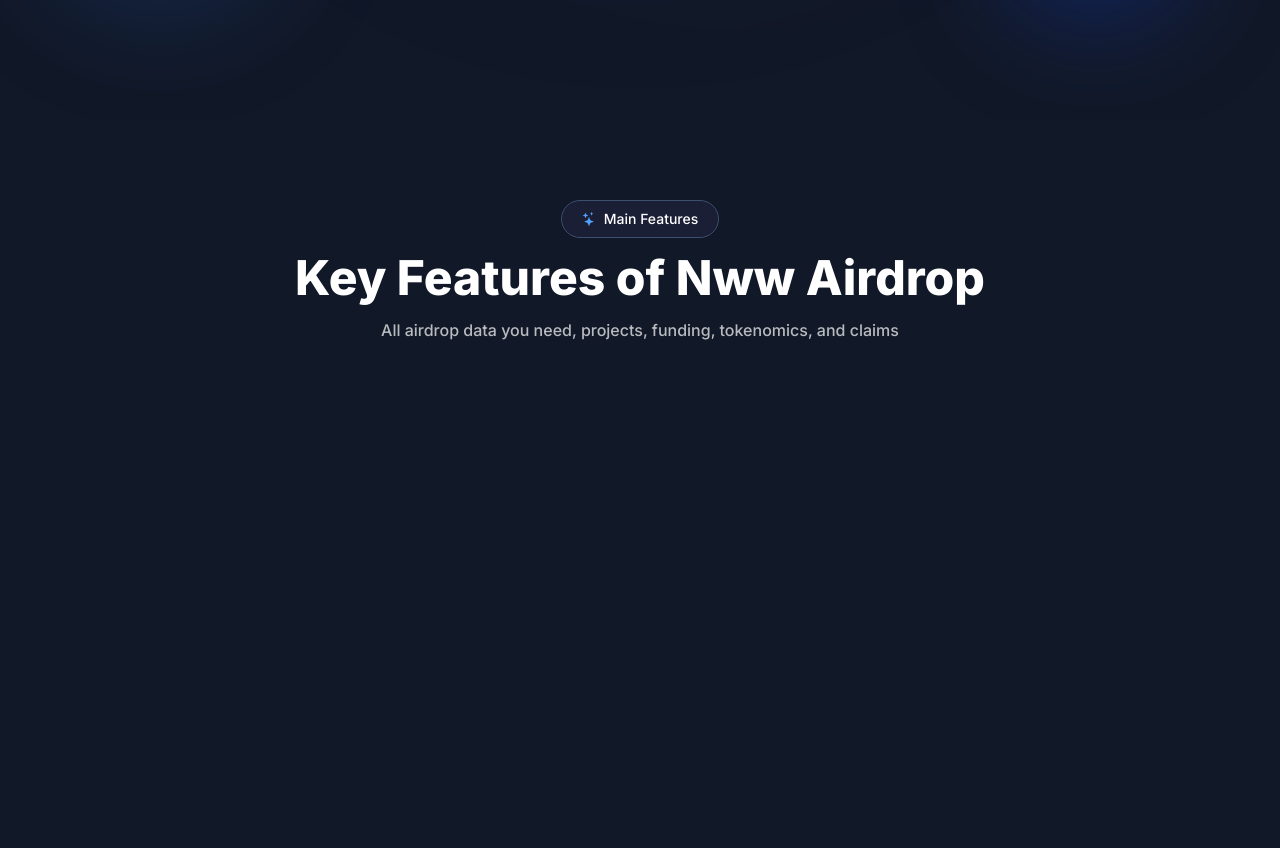
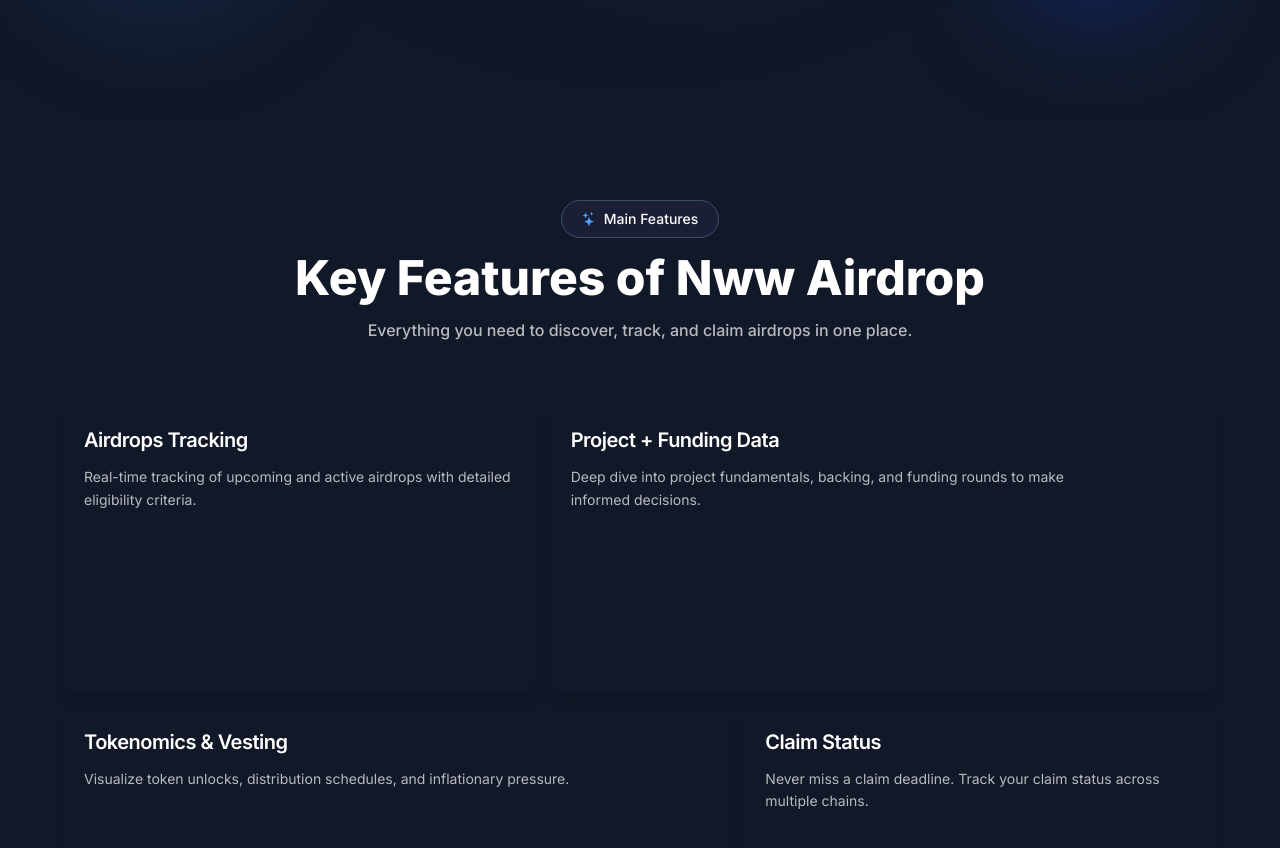
Before and after one commit to nekowawolf/airdropv3-src, a Next.js app: page / in a window 1280 px wide. Shown: the part 680-1528 px from the top of the page. Before the commit the page ends 1166 px from the top, so only its background shows below. Built offline with nearby package versions, Linux system fonts and the light colour scheme.

Commit message:
feat: add grid card features

```diff
--- a/src/components/Features.tsx
+++ b/src/components/Features.tsx
@@ -4,25 +4,83 @@ import { BsStars } from "react-icons/bs";
 
 export default function Features() {
   return (
-    <section className="relative py-20">
-      <div className="relative z-10 mb-16 text-center">
+    <section className="relative py-20 overflow-hidden">
+      <div className="relative z-10 container mx-auto px-4 text-center">
 
-        {/* SUBTITLE BADGE */}
+        {/* Badge */}
         <span className="relative mb-4 inline-flex items-center gap-2 rounded-full px-5 py-2 text-sm font-medium glass-card">
           <BsStars className="text-blue-400" />
           <span className="text-fill-color">Main Features</span>
         </span>
 
-        {/* TITLE */}
+        {/* Title */}
         <h2 className="mb-4 text-2xl font-extrabold text-fill-color sm:text-4xl xl:text-5xl">
           Key Features of Nww Airdrop
         </h2>
 
-        {/* DESCRIPTION */}
-        <p className="mx-auto max-w-[714px] font-medium text-fill-color/70">
-          All airdrop data you need, projects, funding, tokenomics, and claims
+        {/* Description */}
+        <p className="mx-auto mb-16 max-w-[714px] font-medium text-fill-color/70">
+          Everything you need to discover, track, and claim airdrops in one place.
         </p>
 
+        {/* Card Grid */}
+        <div className="grid grid-cols-12 gap-4 max-w-6xl mx-auto text-left">
+
+          {/* Card 1 */}
+          <div className="glass-1 hover:glass-2 group relative col-span-12 md:col-span-6 lg:col-span-5 rounded-xl p-5 shadow-lg transition-all">
+            <div className="flex flex-col items-start gap-3">
+              <h3 className="text-xl font-semibold tracking-tight text-fill-color">
+                Airdrops Tracking
+              </h3>
+              <p className="text-sm leading-relaxed text-fill-color/70">
+                Real-time tracking of upcoming and active airdrops with detailed eligibility criteria.
+              </p>
+            </div>
+          </div>
+
+          {/* Card 2 */}
+          <div className="glass-1 hover:glass-2 group relative col-span-12 md:col-span-6 lg:col-span-7 rounded-xl p-5 shadow-lg transition-all">
+            <div className="flex flex-col items-start gap-3">
+              <h3 className="text-xl font-semibold tracking-tight text-fill-color">
+                Project + Funding Data
+              </h3>
+              <p className="text-sm leading-relaxed text-fill-color/70 max-w-[520px]">
+                Deep dive into project fundamentals, backing, and funding rounds to make informed decisions.
+              </p>
+            </div>
+
+            <div className="hidden lg:flex grow items-center justify-center min-h-[160px]" />
+          </div>
+
+          {/* Card 3 */}
+          <div className="glass-1 hover:glass-2 group relative col-span-12 md:col-span-6 lg:col-span-7 rounded-xl p-5 shadow-lg transition-all">
+            <div className="flex flex-col items-start gap-3">
+              <h3 className="text-xl font-semibold tracking-tight text-fill-color">
+                Tokenomics & Vesting
+              </h3>
+              <p className="text-sm leading-relaxed text-fill-color/70 max-w-[520px]">
+                Visualize token unlocks, distribution schedules, and inflationary pressure.
+              </p>
+            </div>
+
+            <div className="hidden lg:flex grow items-end justify-center min-h-[140px]" />
+          </div>
+
+          {/* Card 4 */}
+          <div className="glass-1 hover:glass-2 group relative col-span-12 md:col-span-6 lg:col-span-5 rounded-xl p-5 shadow-lg transition-all">
+            <div className="flex flex-col items-start gap-3">
+              <h3 className="text-xl font-semibold tracking-tight text-fill-color">
+                Claim Status
+              </h3>
+              <p className="text-sm leading-relaxed text-fill-color/70">
+                Never miss a claim deadline. Track your claim status across multiple chains.
+              </p>
+            </div>
+
+            <div className="hidden lg:flex grow items-end justify-center min-h-[180px]" />
+          </div>
+
+        </div>
       </div>
     </section>
   );
```
